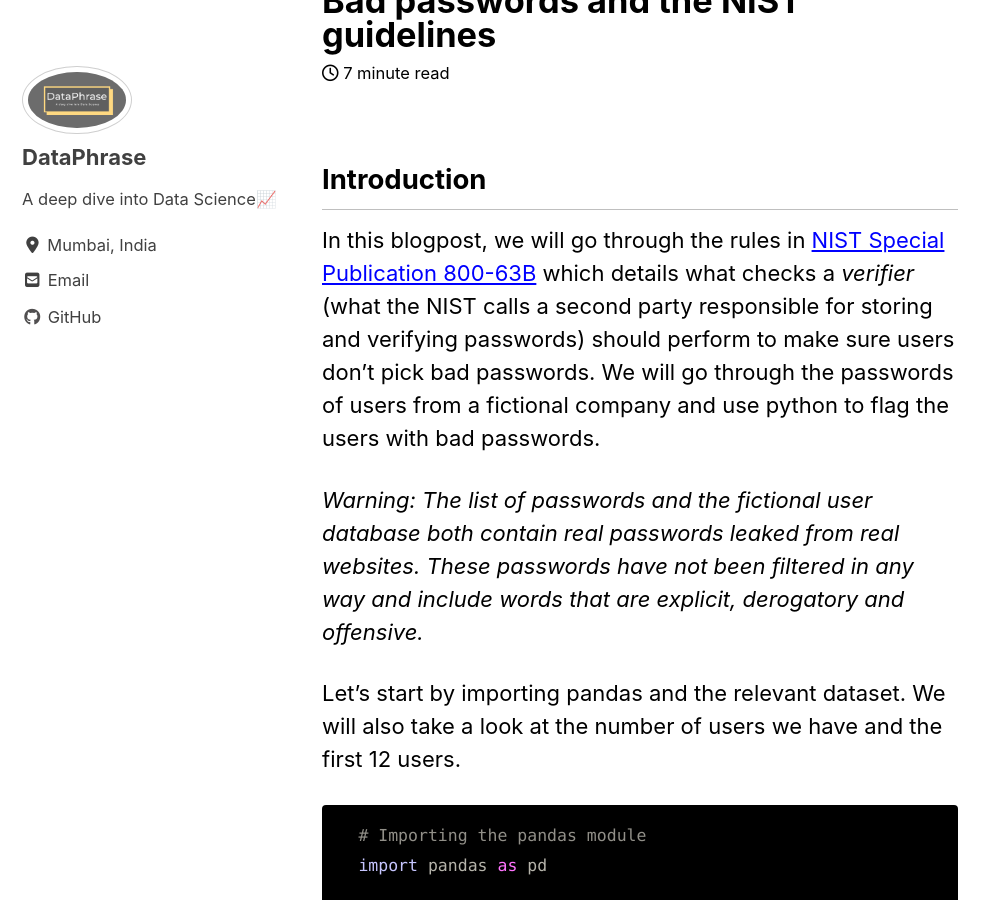
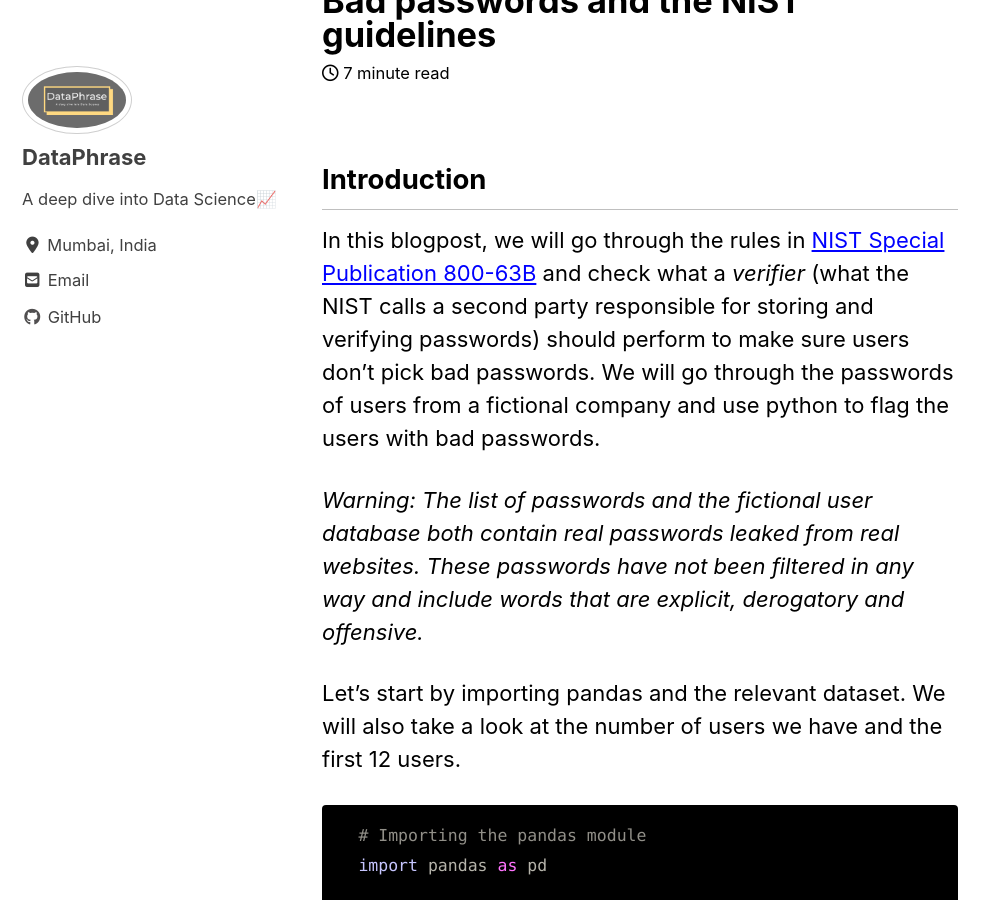
Before and after one commit to dataphrase/dataphrase.github.io, a Jekyll site: the page built from _posts/2020-07-05-nistpassword.md, in a window 1280 px wide and 900 px high, scrolled down 912 px. Shown: the whole window, without its empty margins (0-999 px from the left). Built offline with Jekyll 4.4.1, drawn with Linux system fonts in a browser that asks for light colours; cached includes are drawn as plain includes; nearby versions of some CDN libraries.

Commit message:
Corrected mistakes

```diff
--- a/_posts/2020-07-05-nistpassword.md
+++ b/_posts/2020-07-05-nistpassword.md
@@ -8,7 +8,7 @@ excerpt: "Checking what passwords conform to the National Institute of Standard
 ---
 
 ## Introduction
-In this blogpost, we will go through the rules in [NIST Special Publication 800-63B](https://pages.nist.gov/800-63-3/sp800-63b.html) which details what checks a *verifier* (what the NIST calls a second party responsible for storing and verifying passwords) should perform to make sure users don't pick bad passwords. We will go through the passwords of users from a fictional company and use python to flag the users with bad passwords.
+In this blogpost, we will go through the rules in [NIST Special Publication 800-63B](https://pages.nist.gov/800-63-3/sp800-63b.html) and check what a *verifier* (what the NIST calls a second party responsible for storing and verifying passwords) should perform to make sure users don't pick bad passwords. We will go through the passwords of users from a fictional company and use python to flag the users with bad passwords.
 
 *Warning: The list of passwords and the fictional user database both contain real passwords leaked from real websites. These passwords have not been filtered in any way and include words that are explicit, derogatory and offensive.*
 
```
